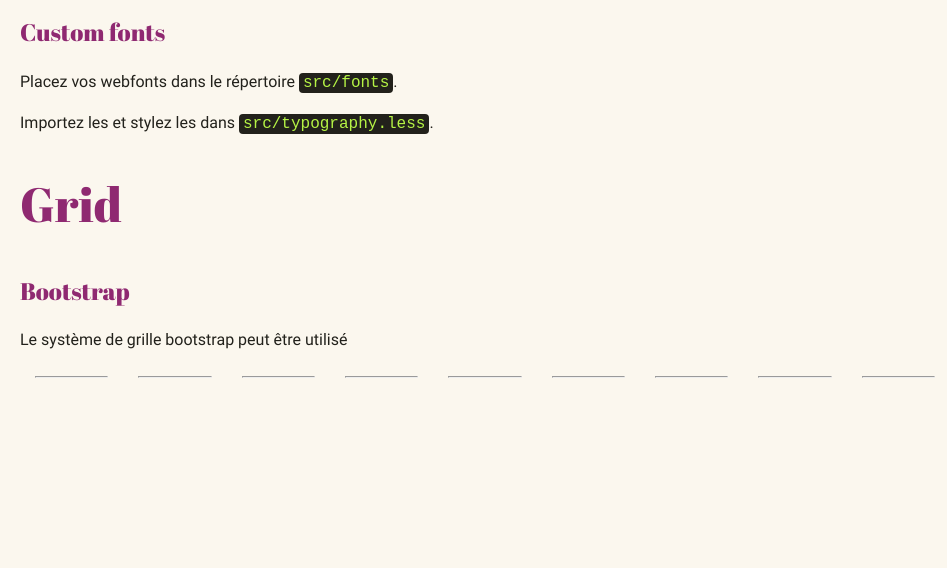
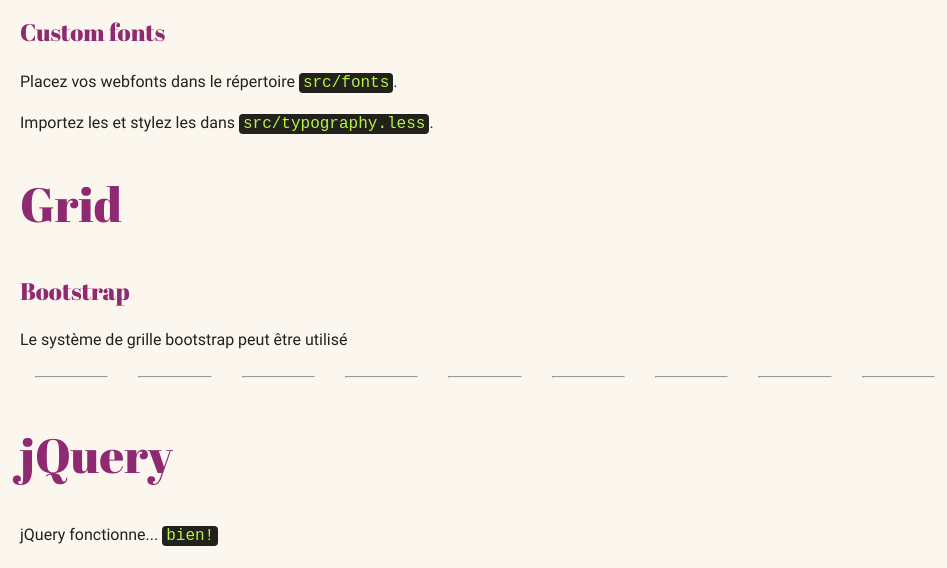
Before and after one commit to davidmars/webpack-common, a website built with webpack: page index.html in a window 1280 px wide. Shown: the part 725-1293 px from the top of the page, without its empty margins (0-947 px from the left). Before the commit the page ends 1131 px from the top, so only its background shows below. Built offline with nearby package versions, Linux system fonts and the light colour scheme; files whose address does not match are found by name.

Commit message:
add jquery

```diff
--- a/index.html
+++ b/index.html
@@ -78,6 +78,13 @@
 
     </section>
 
+    <section>
+        <h1>jQuery</h1>
+        <p>
+            jQuery fonctionne... <code id="jquery-test">pas</code>
+        </p>
+    </section>
+
 
 
     <script src="dist/main.js"></script>
--- a/package.json
+++ b/package.json
@@ -7,7 +7,9 @@
     "build-prod-stats": "webpack --config _builders/webpack.prod.js --json > _builders/stats-prod.json",
     "npm-install": "npm install"
   },
-  "dependencies": {},
+  "dependencies": {
+    "jquery": "^3.4.1"
+  },
   "devDependencies": {
     "@babel/cli": "^7.5.5",
     "@babel/core": "^7.5.5",
--- /dev/null
+++ b/src/jquery-test.js
@@ -0,0 +1 @@
+$("#jquery-test").text("bien!");
--- a/src/main.js
+++ b/src/main.js
@@ -1 +1,4 @@
 require("./main.less");
+window.$=document.$ = window.jQuery = require("jquery");
+
+require("./jquery-test");
```
